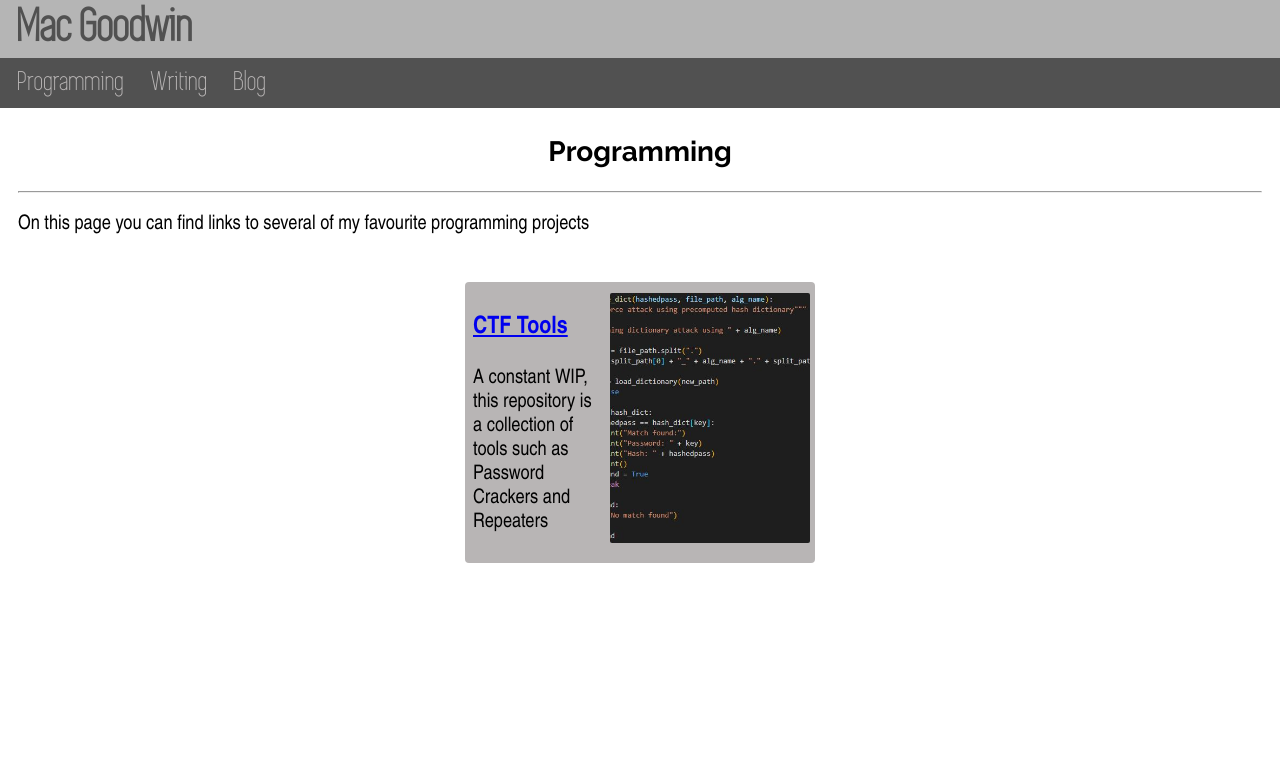
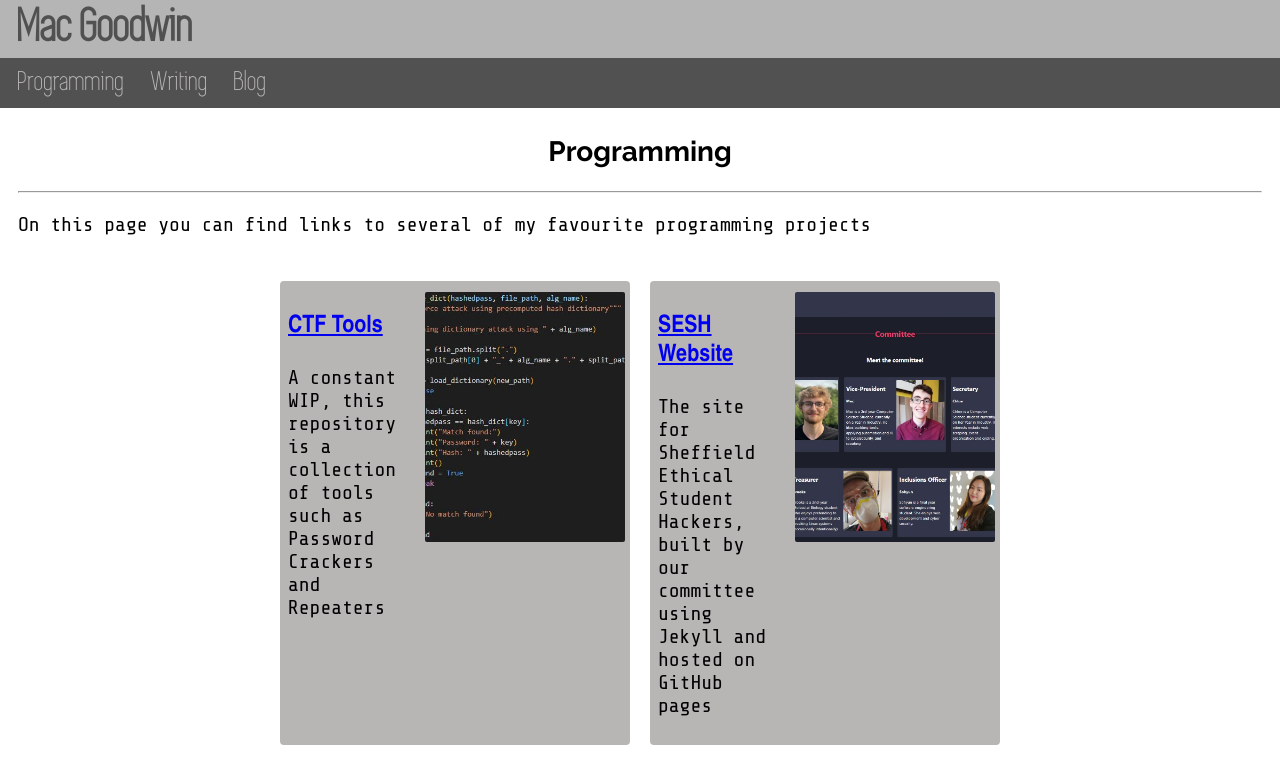
Before and after one commit to Twigonometry/mac-goodwin.com, a Jekyll site: the page built from mac-goodwin/programming.html, in a window 1280 px wide. Shown: the top 784 px of the page. Built offline with Jekyll 4.4.1, drawn with Linux system fonts in a browser that asks for light colours; some web fonts are replaced.

Commit message:
Adding fonts to writing and programming pages

```diff
--- /dev/null
+++ b/mac-goodwin/_prog-showcases/sesh-site.html
@@ -0,0 +1,6 @@
+---
+title: SESH Website
+description: The site for Sheffield Ethical Student Hackers, built by our committee using Jekyll and hosted on GitHub pages
+showcase-path: sesh-site.html
+image-path: sesh-site-showcase.JPG
+---
--- /dev/null
+++ b/mac-goodwin/_sass/programming.scss
@@ -0,0 +1,3 @@
+p {
+    font-family: 'Share Tech Mono', monospace;
+}
--- /dev/null
+++ b/mac-goodwin/_sass/writing.scss
@@ -0,0 +1,3 @@
+p {
+    font-family: 'Roboto Mono', monospace;
+}
--- /dev/null
+++ b/mac-goodwin/assets/css/programming.scss
@@ -0,0 +1,4 @@
+---
+---
+
+@import "programming";
--- /dev/null
+++ b/mac-goodwin/assets/css/writing.scss
@@ -0,0 +1,4 @@
+---
+---
+
+@import "writing";
--- a/mac-goodwin/programming.html
+++ b/mac-goodwin/programming.html
@@ -2,7 +2,8 @@
 layout: default
 title: Programming
 description: My programming portfolio, with links to source code and my thoughts on how the project evolved; cybersecurity, AI, web apps, and game design
-custom_css: showcases
+custom_css: ['programming', 'showcases']
+custom_font: https://fonts.googleapis.com/css2?family=Share+Tech+Mono&display=swap
 ---
 
 {% include programming_content.html %}
--- a/mac-goodwin/programming/showcases/ctf-tools.html
+++ b/mac-goodwin/programming/showcases/ctf-tools.html
@@ -2,5 +2,6 @@
 layout: default
 title: CTF Tools
 description: Showcase page for my CTF Tools project
+custom_font: https://fonts.googleapis.com/css2?family=Share+Tech+Mono&display=swap
 ---
 <h3>CTF Tools</h3>
--- /dev/null
+++ b/mac-goodwin/programming/showcases/sesh-site.html
@@ -0,0 +1,9 @@
+---
+layout: default
+title: SESH Website
+description: Showcase page for the SESH Website
+custom_font: https://fonts.googleapis.com/css2?family=Share+Tech+Mono&display=swap
+---
+<h3>SESH Website</h3>
+
+<p>The site for Sheffield Ethical Student Hackers, built by our committee using Jekyll and hosted on GitHub pages</p>
--- a/mac-goodwin/writing.html
+++ b/mac-goodwin/writing.html
@@ -2,7 +2,8 @@
 layout: default
 title: Writing
 description: My writing portfolio, with links to publications and my thoughts on the writing process; poetry, short stories, and more
-custom_css: showcases
+custom_css: ['writing', 'showcases']
+custom_font: https://fonts.googleapis.com/css2?family=Roboto+Mono&display=swap
 ---
 
 {% include writing_content.html %}
--- a/mac-goodwin/writing/showcases/transmission.html
+++ b/mac-goodwin/writing/showcases/transmission.html
@@ -2,6 +2,8 @@
 layout: default
 title: Transmission
 description: Transmission - a poem about distance from a loved one in a troubling time
+custom_font: https://fonts.googleapis.com/css2?family=Roboto+Mono&display=swap
+custom_css: writing
 ---
 <h3>Transmission</h3>
 
```
Also changed, not shown: mac-goodwin/assets/images/programming/sesh-site-showcase.JPG (added).
